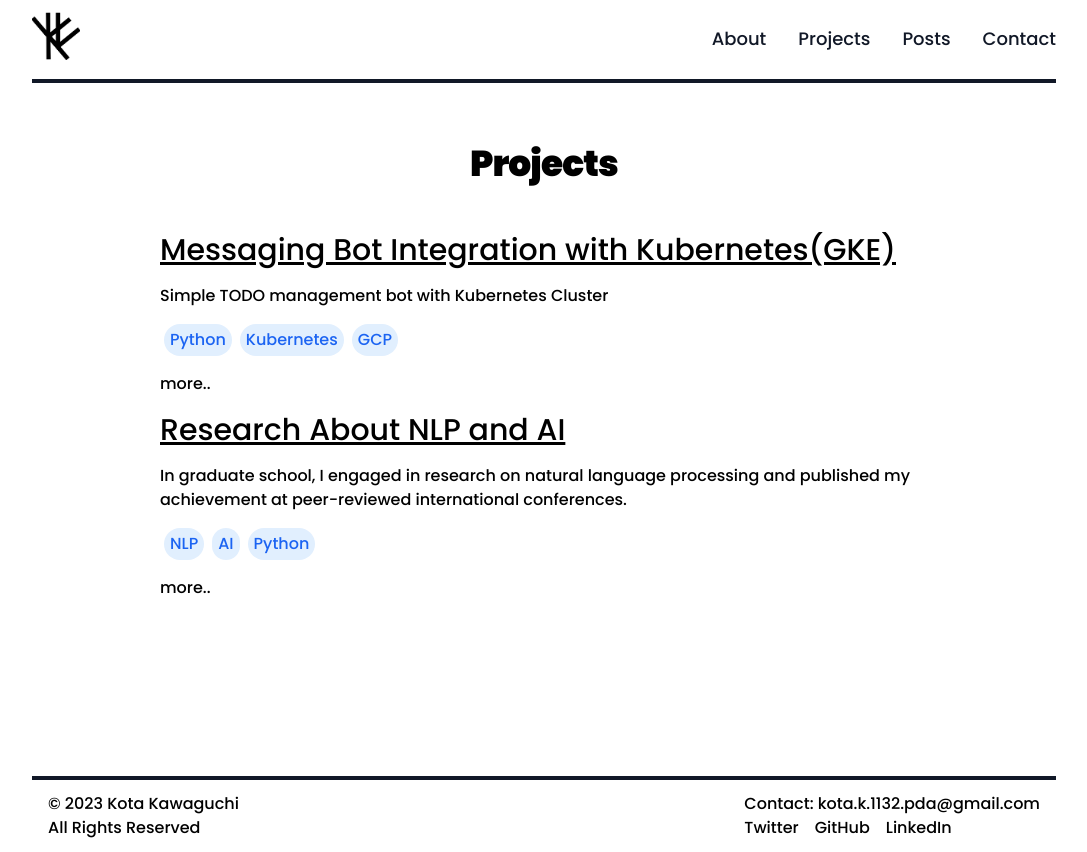
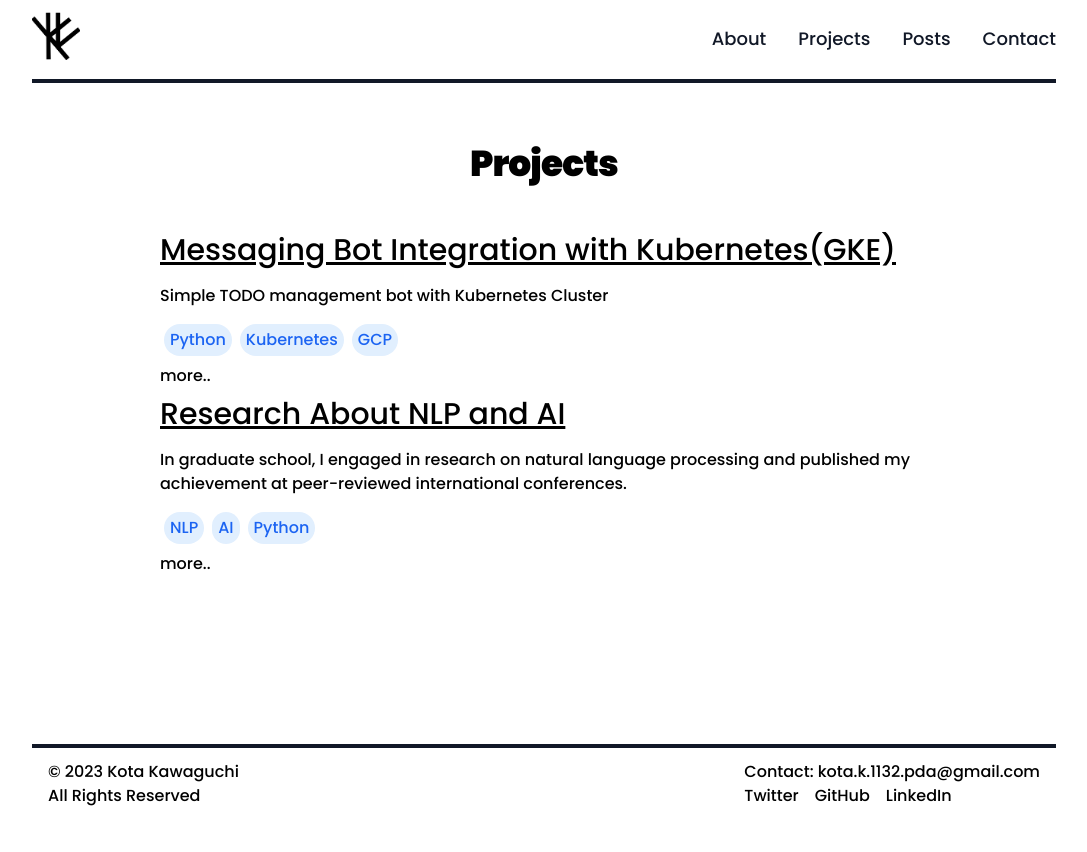
Before and after one commit to kotaaaa/myportfolio, a Next.js app: page /projects in a window 1280 px wide. Shown: the whole page, without its empty margins (96-1183 px from the left). After the commit the page ends 820 px from the top, so only its background shows below. Built offline with nearby package versions, Linux system fonts and the light colour scheme.

Commit message:
Remove warning error

```diff
--- a/components/projects/index.tsx
+++ b/components/projects/index.tsx
@@ -6,46 +6,6 @@ interface IProjectsContents {
     contents: string,
     link: string,
     techStack: string[]
-}
-
-interface IProjectsListProps {
-    projectsContents: IProjectsContents[];
-}
-
-const ProjectsList = ({ projectsContents }: IProjectsListProps) => {
-    return (
-        <div className="py-6">
-            {projectsContents.map((content: IProjectsContents) => {
-                return (
-                    <>
-                        <h3 className="py-2 text-3xl underline">
-                            {content.title}
-                        </h3>
-                        <p className="py-2">
-                            {content.contents}
-                        </p>
-                        <p className="py-2">{content.techStack.map((name: String, idx: number) => {
-                            return (
-                                <span
-                                    key={`techStack-${name}-${idx}`}
-                                    className="text-base font-medium inline-block py-1 px-1.5 mx-1 rounded-3xl text-blue-600 bg-blue-100 last:mr-0 mr-1"
-                                >
-                                    {name}
-                                </span>
-                            );
-                        })}
-                        </p>
-                        <Link href={content.link}>
-                            <p className="py-2 hover:underline hover:cursor-pointer">
-                                more..
-                            </p>
-                        </Link>
-                    </>
-                )
-             })}
-
-        </div>
-    );
 }
 
 const projectsContents: IProjectsContents[] = [
@@ -63,6 +23,45 @@ const projectsContents: IProjectsContents[] = [
     }
 ]
 
+const ProjectItem = ({ content }: {
+    content: IProjectsContents;
+}) => {
+    return (
+        <>
+            <h3 className="py-2 text-3xl underline">
+                {content.title}
+            </h3>
+            <p className="py-2">
+                {content.contents}
+            </p>
+            <p className="py-2">
+                {content.techStack.map((name, idx) => (
+                    <span
+                        key={`techStack-${name}`}
+                        className="text-base font-medium inline-block py-1 px-1.5 mx-1 rounded-3xl text-blue-600 bg-blue-100 last:mr-0 mr-1"
+                    >
+                        {name}
+                    </span>
+                ))}
+            </p>
+            <Link href={content.link}>
+                <a className="py-2 hover:underline hover:cursor-pointer">
+                    more..
+                </a>
+            </Link>
+        </>
+    );
+};
+
+const ProjectsList = ({ projectsContents }: { projectsContents: IProjectsContents[] }) => {
+    return (
+        <div className="py-6">
+            {projectsContents.map((content: IProjectsContents, index: number) => (
+                <ProjectItem key={`project-${index}`} content={content} />
+            ))}
+        </div>
+    );
+}
 
 const Projects = () => {
     return (
```
